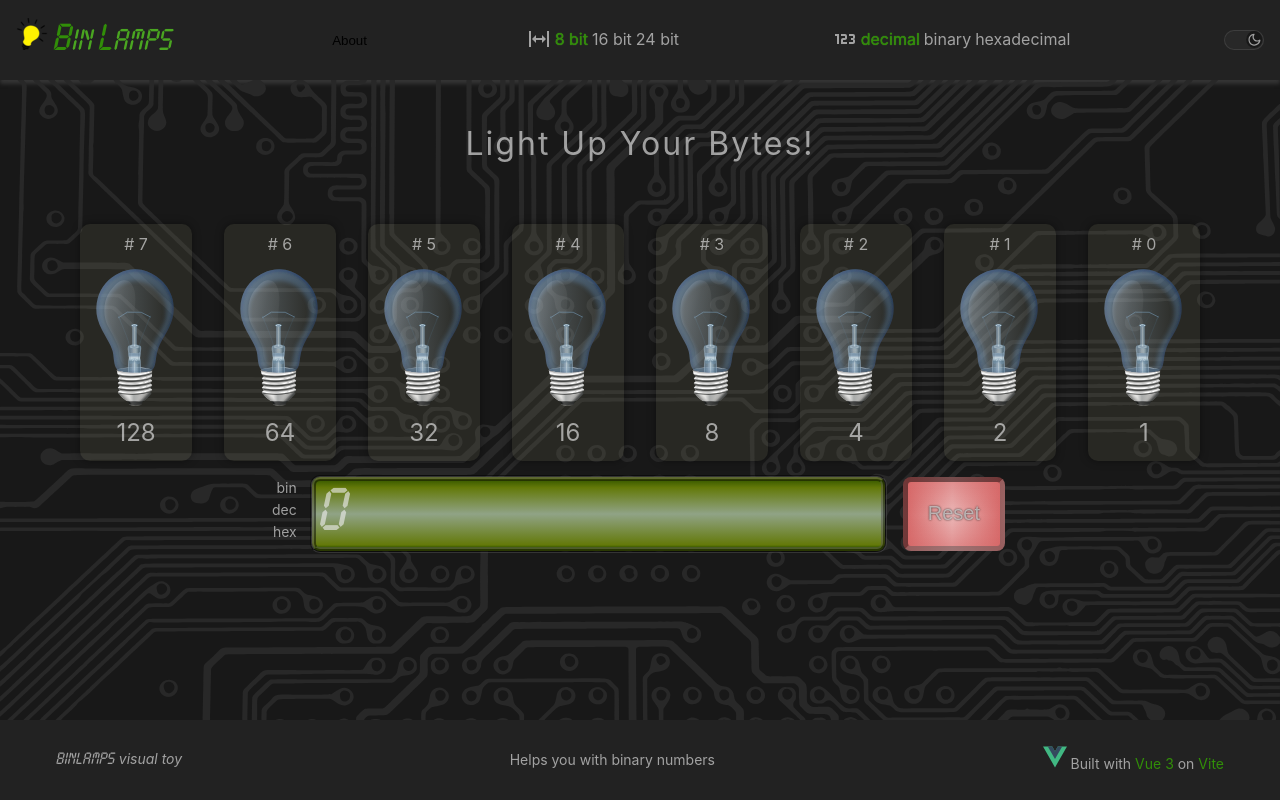
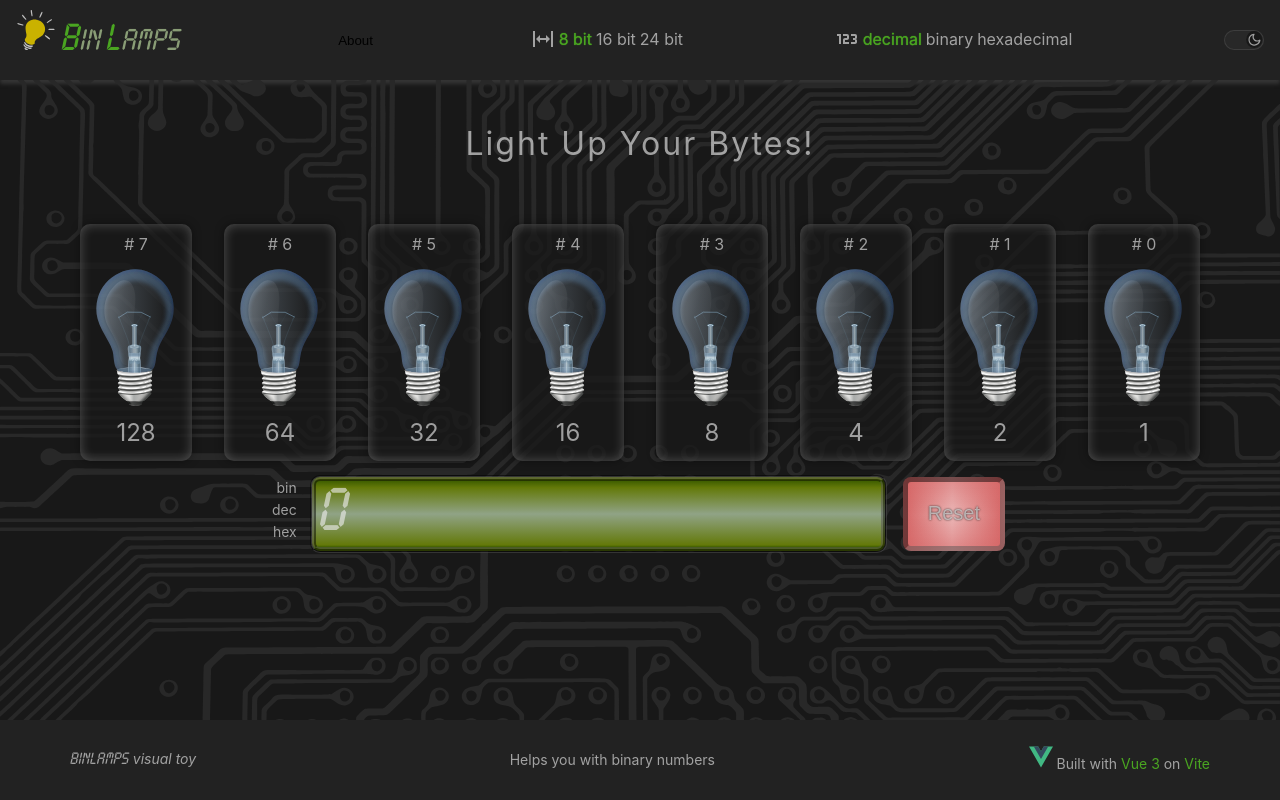
Before and after one commit to shaman771/binlamps, a Vue app: page / in a window 1280 px wide. Built offline with nearby package versions, Linux system fonts and the light colour scheme.

Commit message:
misc: replace brand icon, simplify component arrangement, adjust styles

```diff
--- a/src/App.vue
+++ b/src/App.vue
@@ -1,11 +1,29 @@
 <template>
-  <DefaultLayout />
+  <TheHeader class="app-header" />
+  <main class="app-main">
+    <LightBoard />
+  </main>
+  <TheFooter class="app-footer" />
 </template>
 
 <script setup>
-import DefaultLayout from './layouts/DefaultLayout.vue';
+import TheHeader from './components/layout/TheHeader';
+import TheFooter from './components/layout/TheFooter';
+import LightBoard from './components/feature/LightBoard';
 </script>
 
 <style>
-@import '@/assets/styles/base.css';
+@import './assets/styles/base.css';
+
+#app {
+  display: grid;
+  margin: 0 auto;
+  font-weight: normal;
+  grid-template-rows: 10% auto 10%;
+  grid-template-columns: [start] 1fr [end];
+  min-height: 100vh;
+}
+.app-main {
+  text-align: center;
+}
 </style>
--- a/src/assets/styles/base.css
+++ b/src/assets/styles/base.css
@@ -5,7 +5,6 @@
         url(../fonts/TickingTimebombBB_ital.ttf) format('truetype');
 }
 
-/* color palette */
 :root {
   --binlamps-white: #ffffff;
   --binlamps-white-soft: #f8f8f8;
@@ -20,6 +19,8 @@
   --binlamps-green: #318e08;
   --binlamps-green-soft: #4aa621;
   --binlamps-green-mute: #899d76;
+  --binlamps-green-light-1: #d2dfb7;
+  --binlamps-green-dark-1: #283a28;
 
   --binlamps-divider-light-1: rgba(60, 60, 60, 0.29);
   --binlamps-divider-light-2: rgba(60, 60, 60, 0.12);
@@ -30,6 +31,8 @@
   --binlamps-text-light-2: rgba(60, 60, 60, 0.66);
   --binlamps-text-dark-1: var(--binlamps-white);
   --binlamps-text-dark-2: rgba(235, 235, 235, 0.64);
+
+  --binlamps-max-width: 80rem;
 }
 
 /* semantic color variables for this project */
@@ -45,6 +48,7 @@
   --color-text: var(--binlamps-text-light-1);
   --color-primary: var(--binlamps-green);
   --color-primary-soft: var(--binlamps-green-soft);
+  --color-primary-mute: var(--binlamps-green-light-1);
 }
 
 @media (prefers-color-scheme: dark) {
@@ -58,8 +62,10 @@
 
     --color-heading: var(--binlamps-text-dark-1);
     --color-text: var(--binlamps-text-dark-2);
+
     --color-primary: var(--binlamps-green-soft);
     --color-primary-soft: var(--binlamps-green-mute);
+    --color-primary-mute: var(--binlamps-green-dark-1);
   }
 }
 
@@ -73,6 +79,10 @@
 
   --color-heading: var(--binlamps-text-dark-1);
   --color-text: var(--binlamps-text-dark-2);
+
+  --color-primary: var(--binlamps-green-soft);
+  --color-primary-soft: var(--binlamps-green-mute);
+  --color-primary-mute: var(--binlamps-green-dark-1);
 }
 
 *,
@@ -88,7 +98,7 @@ body {
   min-height: 100vh;
   color: var(--color-text);
   background: var(--color-background);
-  transition: color 0.5s, background-color 0.5s;
+  transition: color 0.3s, background-color 0.3s;
   line-height: 1.6;
   font-family: Inter, -apple-system, BlinkMacSystemFont, 'Segoe UI', Roboto, Oxygen, Ubuntu,
     Cantarell, 'Fira Sans', 'Droid Sans', 'Helvetica Neue', sans-serif;
@@ -127,3 +137,12 @@ a:link {
     background-color: transparent;
   }
 }
+
+.app-container {
+  display: flex;
+  justify-content: space-between;
+  align-items: center;
+  padding: 0.5em 1em;
+  flex: 1;
+  max-width: var(--binlamps-max-width);
+}
--- a/src/components/feature/LightBoard.vue
+++ b/src/components/feature/LightBoard.vue
@@ -29,24 +29,28 @@ const store = useStore();
 const showState = ref(0);
 const timerQueue = [];
 const perUnitDuration = 200;
+let startDelay = 1800;
 
 watchEffect(() => {
-  const totalAppearDuration = perUnitDuration * store.$state.wordSize;
+  const totalAppearDuration =
+    perUnitDuration * store.$state.wordSize + startDelay;
   showState.value = 0;
-  timerQueue.forEach(timerId => {
+  timerQueue.forEach((timerId) => {
     clearTimeout(timerId);
   });
   timerQueue.length = 0;
   for (let i = 0; i < store.$state.wordSize; i++) {
-    timerQueue.push(setTimeout(() => {
-      showState.value |= Math.pow(2, i);
-    }, totalAppearDuration - perUnitDuration * i));
+    timerQueue.push(
+      setTimeout(() => {
+        showState.value |= Math.pow(2, i);
+      }, totalAppearDuration - perUnitDuration * i)
+    );
   }
-})
+  startDelay = 0;
+});
 </script>
 
 <style scoped>
-
 .light-board {
   height: 100%;
   overflow: hidden;
@@ -62,15 +66,17 @@ watchEffect(() => {
   position: absolute;
   top: 0;
   left: 0;
-  width: 100%;
+  min-height: 100%;
   fill: var(--color-background-mute);
-  animation: backdrop 3s ease-in-out;
+  animation: backdrop 2s ease-in-out;
 }
+
 .light-board__ramp {
   display: flex;
   flex-wrap: wrap;
   justify-content: center;
 }
+
 .light-board__ramp-item {
   opacity: 0;
   transition: opacity 0.2s;
@@ -78,26 +84,32 @@ watchEffect(() => {
   margin: 1em;
   cursor: pointer;
   border-radius: 10px;
-  background-color: rgb(135, 135, 105, 0.15);
+  background-color: rgb(253, 253, 253, 0.6);
   padding: 0.5em;
-  box-shadow: 0 0 8px rgba(0, 0, 0, 0.4);
+  box-shadow: 0 0 10px rgba(0, 0, 0, 0.3);
 }
+
+.dark .light-board__ramp-item {
+  background-color: rgba(24, 24, 24, 0.75);
+  box-shadow: inset 0 0 12px rgba(255, 255, 255, 0.25),
+    0 0 10px rgba(0, 0, 0, 0.4);
+}
+
 .light-board__ramp-item.is-visible {
   opacity: 1;
 }
 
 @keyframes backdrop {
-  /*0% {*/
-  /*  fill: #cec689;*/
-  /*  background: radial-gradient(circle, rgba(2,0,36,1) 36%, rgba(255,255,255,1) 100%);*/
-  /*}*/
-  80% {
-    /*background: radial-gradient(circle, rgba(2,0,36,1) 36%, rgba(255,255,255,1) 100%);*/
-    fill: #dbedd2;
-    transform: scale(1.1);
+  0% {
+    fill: transparent;
   }
-  /*100% {*/
-  /*  fill: #cec689;*/
-  /*}*/
+  35% {
+    fill: var(--color-background-mute);
+  }
+  85% {
+    fill: var(--color-primary-mute);
+    filter: drop-shadow(0 0 1px var(--color-primary-mute));
+    transform: scale(1.02);
+  }
 }
 </style>
--- a/src/components/feature/LightBulb.vue
+++ b/src/components/feature/LightBulb.vue
@@ -22,7 +22,6 @@ defineProps({
 <style scoped>
 .activated > span {
   color: var(--color-primary);
-  font-weight: bold;
 }
 span:last-child {
   font-size: 1.5em;
--- /dev/null
+++ b/src/components/icons/IconLightBulbSimple.vue
@@ -0,0 +1,70 @@
+<template>
+  <svg
+    xmlns="http://www.w3.org/2000/svg"
+    preserveAspectRatio="xMidYMid meet"
+    viewBox="0 0 805.000000 805.000000"
+    class="ilbs-root"
+  >
+    <g
+      stroke="none"
+      transform="translate(0.000000,805.000000) scale(0.100000,-0.100000)"
+    >
+      <path
+        fill="var(--ilbs-color-ray)"
+        d="M3018 8027 c-15 -12 -32 -35 -38 -52 -23 -62 -11 -286 25 -465 3 -14 8 -38 10 -55 28 -164 74 -418 86 -475 5 -25 11 -60 14 -79 18 -107 116 -153 185 -85 22 22 25 32 25 102 -1 42 -4 102 -8 132 -8 60 -17 121 -22 160 -2 14 -7 50 -10 80 -3 30 -8 66 -10 80 -9 62 -27 187 -29 210 -2 14 -7 50 -11 80 -5 30 -9 62 -10 70 -1 8 -8 51 -14 95 -7 44 -14 94 -17 110 -8 51 -24 81 -53 98 -40 24 -91 21 -123 -6z"
+      />
+      <path
+        fill="var(--ilbs-color-ray)"
+        d="M5184 7671 c-41 -25 -59 -51 -143 -211 -112 -214 -190 -402 -286 -685 -31 -92 -36 -120 -33 -172 4 -71 11 -81 61 -93 65 -14 95 10 153 125 157 311 382 836 398 929 6 34 -18 92 -44 106 -36 19 -75 20 -106 1z"
+      />
+      <path
+        fill="var(--ilbs-color-ray)"
+        d="M1263 7088 c-11 -5 -29 -25 -39 -44 -16 -29 -17 -39 -6 -80 30 -113 265 -410 622 -788 106 -112 157 -127 215 -66 32 33 37 87 12 133 -19 36 -362 471 -558 708 -111 134 -176 171 -246 137z"
+      />
+      <path
+        fill="var(--ilbs-color-ray)"
+        d="M7109 6206 c-67 -23 -353 -193 -434 -258 -5 -4 -80 -60 -165 -124 -85 -65 -157 -120 -160 -123 -3 -4 -27 -23 -55 -43 -107 -77 -136 -127 -108 -185 31 -67 93 -84 168 -46 36 19 619 408 810 541 42 30 82 81 91 119 21 81 -63 148 -147 119z"
+      />
+      <path
+        fill="var(--ilbs-color-bulb)"
+        d="M3689 6146 c-2 -2 -46 -6 -97 -9 -51 -4 -96 -8 -100 -11 -4 -2 -23 -7 -42 -10 -19 -3 -46 -8 -60 -11 -14 -3 -52 -10 -85 -15 -207 -37 -446 -131 -628 -247 -382 -244 -647 -637 -733 -1088 -25 -126 -24 -524 1 -690 2 -16 7 -55 9 -85 3 -30 8 -75 11 -100 13 -104 26 -198 30 -221 3 -13 7 -40 10 -59 6 -52 31 -171 81 -405 8 -35 18 -168 18 -230 -1 -198 -52 -369 -163 -540 -25 -38 -56 -81 -69 -95 -55 -59 -94 -171 -93 -265 3 -177 114 -396 291 -573 74 -74 219 -192 236 -192 4 0 15 -6 23 -14 25 -22 208 -111 291 -141 72 -25 176 -53 230 -61 14 -2 50 -8 80 -13 82 -14 274 -11 364 5 114 20 180 41 272 85 166 82 227 179 202 323 -9 51 -11 118 -5 146 39 172 212 409 415 569 90 71 191 135 437 278 351 205 510 307 615 397 67 58 206 201 253 261 26 33 51 65 55 70 4 6 34 53 66 105 167 269 249 553 250 865 1 259 -32 442 -119 661 -159 397 -420 723 -751 937 -176 114 -489 243 -680 281 -10 2 -49 11 -85 20 -36 8 -88 18 -115 22 -27 3 -51 7 -54 9 -3 2 -34 6 -70 10 -36 4 -72 9 -81 10 -9 2 -56 6 -105 10 -49 4 -92 9 -95 11 -3 2 -8 2 -10 0z"
+      />
+      <path
+        fill="var(--ilbs-color-ray)"
+        d="M348 5413 c-59 -9 -87 -93 -52 -151 17 -28 77 -72 98 -72 6 0 16 -4 22 -9 36 -32 478 -173 644 -205 14 -3 92 -18 174 -35 164 -34 184 -36 218 -20 28 12 58 61 53 86 -2 10 -4 23 -4 29 -1 6 -12 23 -26 37 -41 40 -354 152 -735 262 -69 19 -161 47 -206 60 -75 23 -121 28 -186 18z"
+      />
+      <path
+        fill="var(--ilbs-color-ray)"
+        d="M6610 4250 c-50 -9 -79 -27 -90 -56 -31 -80 13 -139 110 -150 85 -9 1018 -13 1055 -4 114 26 112 177 -3 210 -37 10 -1015 10 -1072 0z"
+      />
+      <path
+        fill="var(--ilbs-color-ray)"
+        d="M5847 2974 c-37 -20 -58 -69 -45 -104 15 -39 288 -291 478 -441 97 -77 305 -229 313 -229 3 0 31 -18 63 -39 85 -57 134 -57 167 -2 23 39 22 85 -3 136 -23 48 -45 68 -258 247 -88 73 -414 311 -554 402 -65 44 -120 54 -161 30z"
+      />
+      <path
+        fill="var(--ilbs-color-socket)"
+        d="M1705 1618 c-78 -42 -74 -162 11 -317 65 -119 128 -205 214 -292 217 -218 451 -322 860 -384 234 -35 473 -20 555 36 73 50 77 187 6 224 -45 23 -148 33 -346 36 -331 4 -646 114 -875 308 -115 97 -218 211 -287 319 -20 31 -43 62 -52 69 -20 15 -60 16 -86 1z"
+      />
+      <path
+        fill="var(--ilbs-color-socket)"
+        d="M1530 1150 c-31 -29 -32 -34 -27 -83 7 -76 67 -205 142 -312 70 -98 197 -220 300 -287 55 -36 185 -108 195 -108 4 0 29 -10 56 -22 99 -43 348 -105 499 -124 92 -11 143 -11 230 2 127 19 166 32 205 72 32 32 37 44 39 89 2 59 -17 106 -52 124 -14 8 -89 13 -222 15 -110 1 -216 5 -235 9 -299 57 -443 111 -633 238 -107 71 -270 230 -323 314 -20 32 -46 68 -57 81 -30 32 -77 29 -117 -8z"
+      />
+      <path
+        fill="var(--ilbs-color-socket)"
+        d="M1744 466 c-24 -18 -32 -81 -19 -151 40 -216 258 -345 500 -296 87 18 167 60 179 93 12 34 -11 64 -58 74 -93 20 -313 125 -444 211 -115 76 -136 85 -158 69z"
+      />
+    </g>
+  </svg>
+</template>
+<style scoped>
+  .ilbs-root {
+    --ilbs-color-ray: #636363;
+    --ilbs-color-bulb: #eacf00;
+    --ilbs-color-socket: #636363;
+  }
+  .dark .ilbs-root {
+    --ilbs-color-ray: #bfbfbf;
+    --ilbs-color-bulb: #cab200;
+    --ilbs-color-socket: #bfbfbf;
+  }
+</style>
--- a/src/components/layout/TheFooter.vue
+++ b/src/components/layout/TheFooter.vue
@@ -1,5 +1,6 @@
 <template>
   <footer class="app-footer">
+    <div class="app-container">
       <address>
         <span class="app-footer__brand">BinLamps</span> visual toy
       </address>
@@ -20,6 +21,7 @@
           target="_blank"
         >Vite</a>
       </span>
+    </div>
   </footer>
 </template>
 
@@ -31,9 +33,9 @@
   font-size: 0.875rem;
   display: flex;
   background-color: var(--color-background-soft);
-  justify-content: space-between;
   align-items: center;
   padding: 2em 4em;
+  justify-content: center;
 }
 
 .app-footer__brand {
--- a/src/components/layout/TheHeader.vue
+++ b/src/components/layout/TheHeader.vue
@@ -1,12 +1,8 @@
 <template>
   <header class="app-header">
+    <div class="app-container">
       <h1 title="Turn On a Binary Lamp!">
-      <img
-        src="@/assets/images/light-bulb.png"
-        width="32"
-        height="32"
-        alt=""
-      >
+        <IconLightBulbSimple class="app-header__brand-icon" />
         <span class="cap">B</span>in<span class="cap">L</span>amps
       </h1>
 
@@ -52,6 +48,7 @@
           </template>
         </BaseModal>
       </Teleport>
+    </div>
   </header>
 </template>
 
@@ -64,6 +61,7 @@ import AboutContent from '../feature/AboutContent';
 import IconNumeric from '../icons/IconNumeric';
 import IconSize from '../icons/IconSize';
 import { useStore } from '../../stores/store';
+import IconLightBulbSimple from '../icons/IconLightBulbSimple';
 
 const store = useStore();
 
@@ -93,11 +91,10 @@ const showAbout = ref(false);
 
 <style scoped>
 .app-header {
+  box-shadow: 0 4px 4px var(--color-border);
+  background-color: var(--color-background-soft);
   display: flex;
-  justify-content: space-between;
-  align-items: center;
-  background-color: var(--color-background-soft);
-  padding: 0.5em 1em;
+  justify-content: center;
 }
 
 .app-header h1 {
@@ -110,4 +107,8 @@ const showAbout = ref(false);
   margin-left: 0.125em;
   color: var(--color-primary);
 }
+
+.app-header__brand-icon {
+  width: 2.5rem;
+}
 </style>
--- a/src/layouts/DefaultLayout.vue
+++ /dev/null
@@ -1,34 +0,0 @@
-<template>
-  <TheHeader class="app-header" />
-  <main class="app-main">
-    <MainView />
-  </main>
-  <TheFooter class="app-footer" />
-</template>
-
-<script setup>
-import TheHeader from '../components/layout/TheHeader';
-import TheFooter from '../components/layout/TheFooter';
-import MainView from '../views/MainView';
-</script>
-
-<style>
-#app {
-  display: grid;
-  max-width: 80rem;
-  margin: 0 auto;
-  font-weight: normal;
-  grid-template-rows: 10% auto 10%;
-  grid-template-columns: [start] 1fr [end];
-  min-height: 100vh;
-}
-
-.app-header {
-  box-shadow: 0 4px 4px var(--color-border);
-}
-
-.app-main {
-  text-align: center;
-}
-
-</style>
--- a/src/views/MainView.vue
+++ /dev/null
@@ -1,7 +0,0 @@
-<template>
-  <LightBoard />
-</template>
-
-<script setup>
-import LightBoard from '../components/feature/LightBoard';
-</script>
```
Also changed, not shown: src/assets/images/light-bulb.png (deleted). Lines whose indentation alone changed are shown as unchanged.
